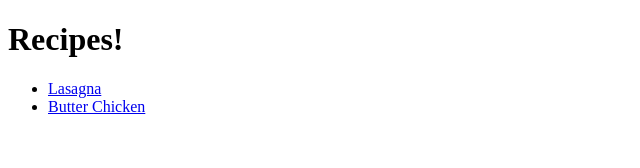
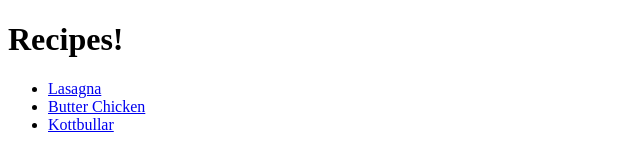
Before and after one commit to Earlpride/odin-recipes-work, a plain HTML site: page index.html in a window 1280 px wide. Shown: the full height of the page, 0-640 px from the left. Drawn offline with Linux system fonts and the light colour scheme.

Commit message:
Finished index.html

```diff
--- a/index.html
+++ b/index.html
@@ -9,6 +9,7 @@
         <ul>
             <li><a href="./lasagna.html">Lasagna</a></li>
             <li><a href="./butter-chicken.html">Butter Chicken</a></li>
+            <li><a href="./kottbullar.html">Kottbullar</a></li>
         </ul>
     </body>
 </html>
```
